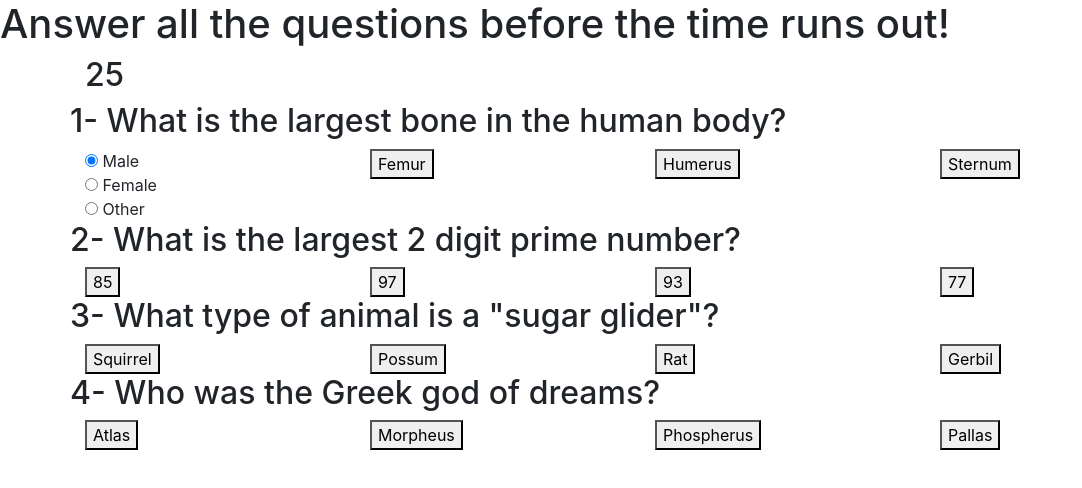
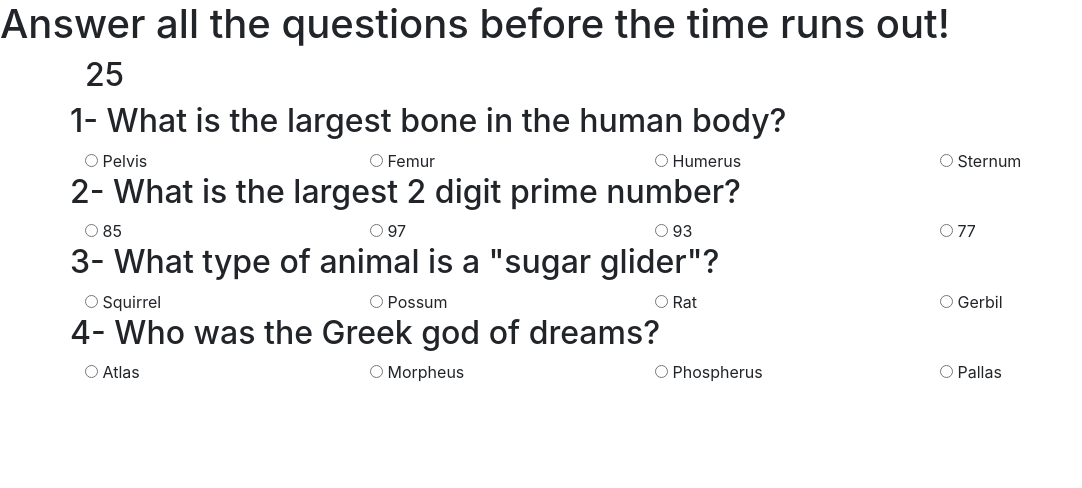
Before and after one commit to PrestonWeber/trivia.timer, a plain HTML site: page index.html in a window 1280 px wide. Shown: the whole page, without its empty margins (0-1082 px from the left). Drawn offline with nearby package versions, Linux system fonts and the light colour scheme.

Commit message:
fixed html buttons

```diff
--- a/index.html
+++ b/index.html
@@ -18,23 +18,16 @@
         </div>
         <div class="row">
             <div class="col-md-3">
-                <!-- <button value="Scapula">Scapula</button> -->
-
-                <!--need to recreate these buttons-->
-                <form>
-                    <input type="radio" name="gender" value="male" checked> Male<br>
-                    <input type="radio" name="gender" value="female"> Female<br>
-                    <input type="radio" name="gender" value="other"> Other
-                </form>
+                <input type="radio" name="firstQuestion" value="pelvis" id="pelvis"> Pelvis<br>
             </div>
             <div class="col-md-3">
-                <button value="Femur">Femur</button>
+                <input type="radio" name="firstQuestion" value="femur" id="femur"> Femur<br>
             </div>
             <div class="col-md-3">
-                <button value="Humerus">Humerus</button>
+                <input type="radio" name="firstQuestion" value="humerus" id="humerus"> Humerus<br>
             </div>
             <div class="col-md-3">
-                <button value="Sternum">Sternum</button>
+                <input type="radio" name="firstQuestion" value="sternum" id="sternum"> Sternum<br>
             </div>
         </div>
         <div class="row">
@@ -42,16 +35,16 @@
         </div>
         <div class="row">
             <div class="col-md-3">
-                <button>85</button>
+                <input type="radio" name="secondQuestion" value="eightyFive" id="eightyFive"> 85<br>
             </div>
             <div class="col-md-3">
-                <button>97</button>
+                <input type="radio" name="secondQuestion" value="ninetySeven" id="ninetySeven"> 97<br>
             </div>
             <div class="col-md-3">
-                <button>93</button>
+                <input type="radio" name="secondQuestion" value="ninetyThree" id="ninetyThree"> 93<br>
             </div>
             <div class="col-md-3">
-                <button>77</button>
+                <input type="radio" name="secondQuestion" value="seventySeven" id="seventySeven"> 77<br>
             </div>
         </div>
         <div class="row">
@@ -59,16 +52,16 @@
         </div>
         <div class="row">
             <div class="col-md-3">
-                <button>Squirrel</button>
+                <input type="radio" name="thirdQuestion" value="squirrel" id="squirrel"> Squirrel<br>
             </div>
             <div class="col-md-3">
-                <button>Possum</button>
+                <input type="radio" name="thirdQuestion" value="possum" id="possum"> Possum<br>
             </div>
             <div class="col-md-3">
-                <button>Rat</button>
+                <input type="radio" name="thirdQuestion" value="rat" id="rat"> Rat<br>
             </div>
             <div class="col-md-3">
-                <button>Gerbil</button>
+                <input type="radio" name="thirdQuestion" value="gerbil" id="gerbil"> Gerbil<br>
             </div>
         </div>
         <div class="row">
@@ -76,16 +69,16 @@
         </div>
         <div class="row">
             <div class="col-md-3">
-                <button>Atlas</button>
+                <input type="radio" name="fourthQuestion" value="atlas" id="atlas"> Atlas<br>
             </div>
             <div class="col-md-3">
-                <button>Morpheus</button>
+                <input type="radio" name="fourthQuestion" value="morpheus" id="morpheus"> Morpheus<br>
             </div>
             <div class="col-md-3">
-                <button>Phospherus</button>
+                <input type="radio" name="fourthQuestion" value="phospherus" id="phospherus"> Phospherus<br>
             </div>
             <div class="col-md-3">
-                <button>Pallas</button>
+                <input type="radio" name="fourthQuestion" value="atlas" id="atlas"> Pallas<br>
             </div>
         </div>
     </div>
```
